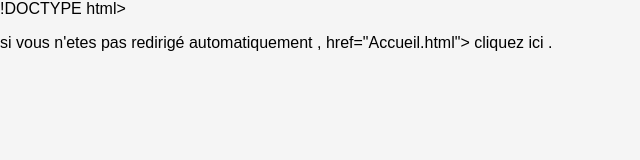
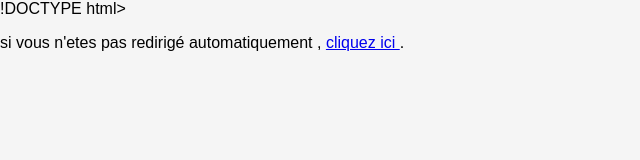
Before and after one commit to Miracle-do/mon-site, a plain HTML site: page index.html in a window 1280 px wide. Shown: the whole page, without its empty margins (0-640 px from the left). Drawn offline with Linux system fonts and the light colour scheme.

Commit message:
Update index.html

```diff
--- a/index.html
+++ b/index.html
@@ -8,6 +8,6 @@
 </head>
 
 <body>
-<p> si vous n'etes pas redirigé automatiquement , <a> href="Accueil.html"> cliquez ici </a> .</p>
+<p> si vous n'etes pas redirigé automatiquement , <a href="Accueil.html"> cliquez ici </a> .</p>
 </body>
 </html>
```
